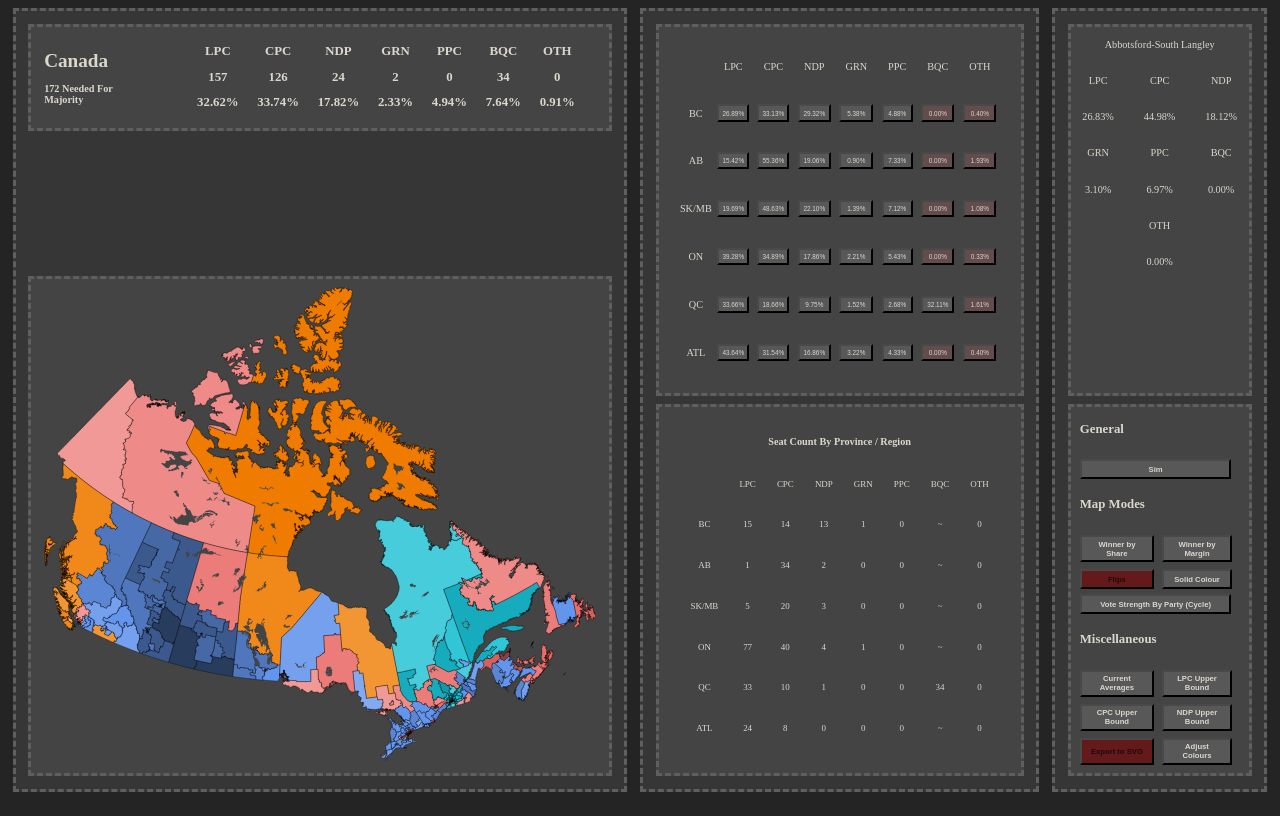
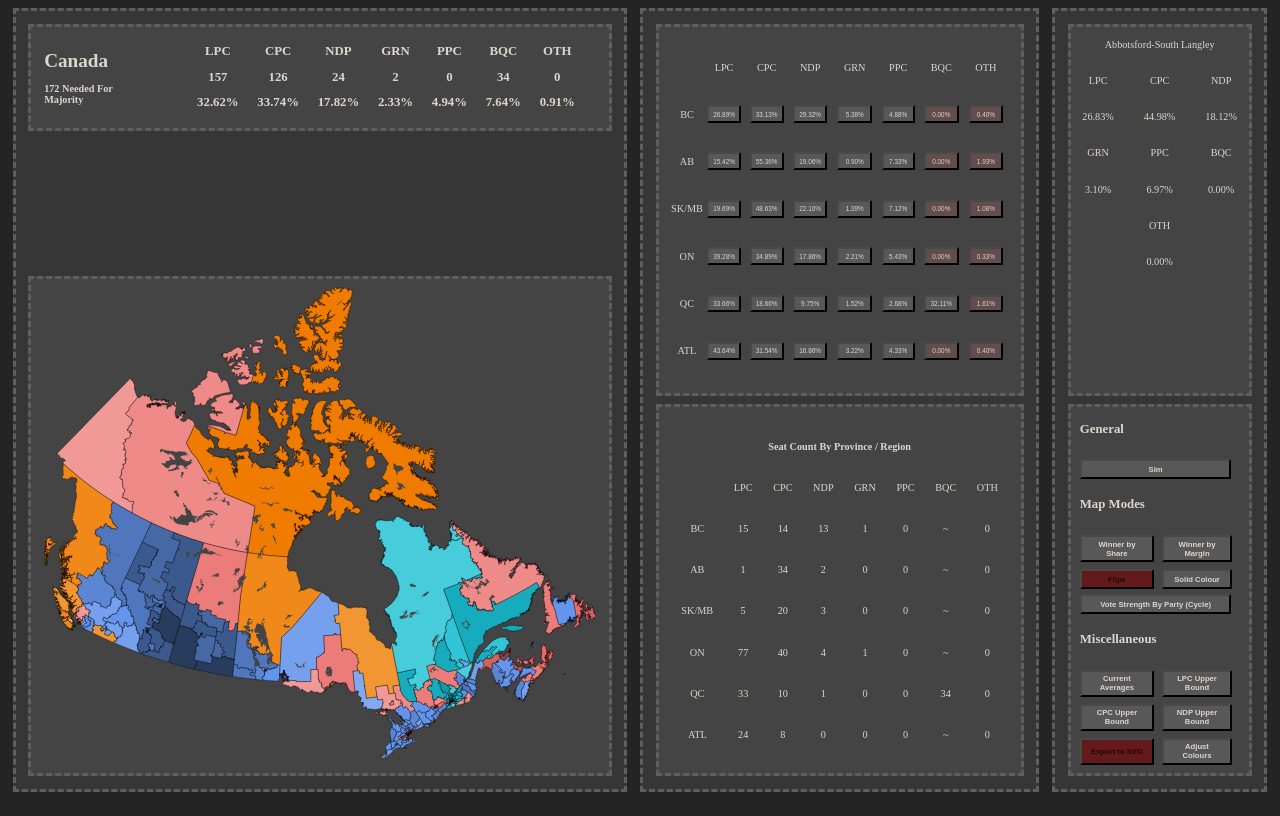
Before and after one commit to alx1010/parlasim-2, a plain HTML site: page index.html in a window 1280 px wide. Drawn offline with Linux system fonts and the light colour scheme.

Commit message:
small styling changes

```diff
--- a/styles.css
+++ b/styles.css
@@ -171,9 +171,8 @@ body {
 	grid-template-rows: repeat(6, auto);
 	justify-items: center;
 	align-items: center;
-	width: 90%;
+	width: 95%;
 	height: 100%;
-	gap: 1%;
 }
 
 #input-table > p {
@@ -185,7 +184,7 @@ body {
 }
 
 #input-table > input {
-	width: 65%;
+	width: 60%;
 	height: 25%;
 	font-size: 0.5vw;
 	background-color: rgb(88, 88, 88);
@@ -217,14 +216,15 @@ body {
 	grid-template-columns: repeat(8, auto);
 	grid-template-rows: repeat(8, auto);
 	justify-items: center;
-	width: 90%;
+	align-items: center;
+	width: 95%;
 	height: 100%;
 }
 
 #detailed-data-table > p {
 	width: 100%;
 	text-align: center;
-	font-size: 0.7vw;
+	font-size: 0.8vw;
 	color: var(--font-colour);
 }
 
```
